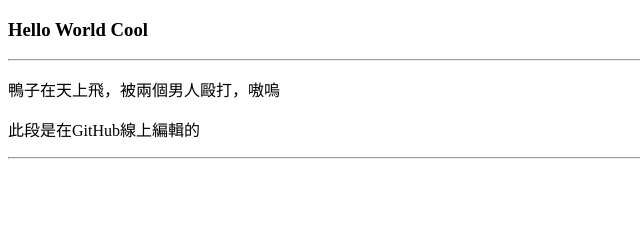
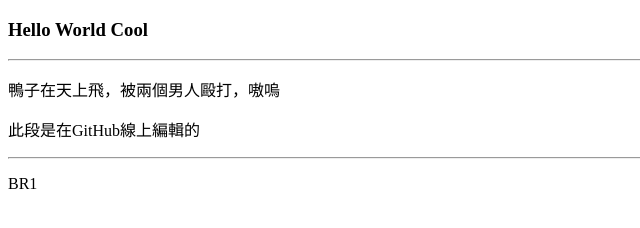
Before and after one commit to evilpiyo/hello-world-cool, a plain HTML site: page index.html in a window 1280 px wide. Shown: the full height of the page, 0-640 px from the left. Drawn offline with Linux system fonts and the light colour scheme.

Commit message:
BR1 First Change

```diff
--- a/index.html
+++ b/index.html
@@ -12,5 +12,6 @@
     <p>鴨子在天上飛，被兩個男人毆打，嗷嗚</p>
     <p>此段是在GitHub線上編輯的</p>
     <hr/>
+    <p>BR1</p>
 </body>
 </html>
```
